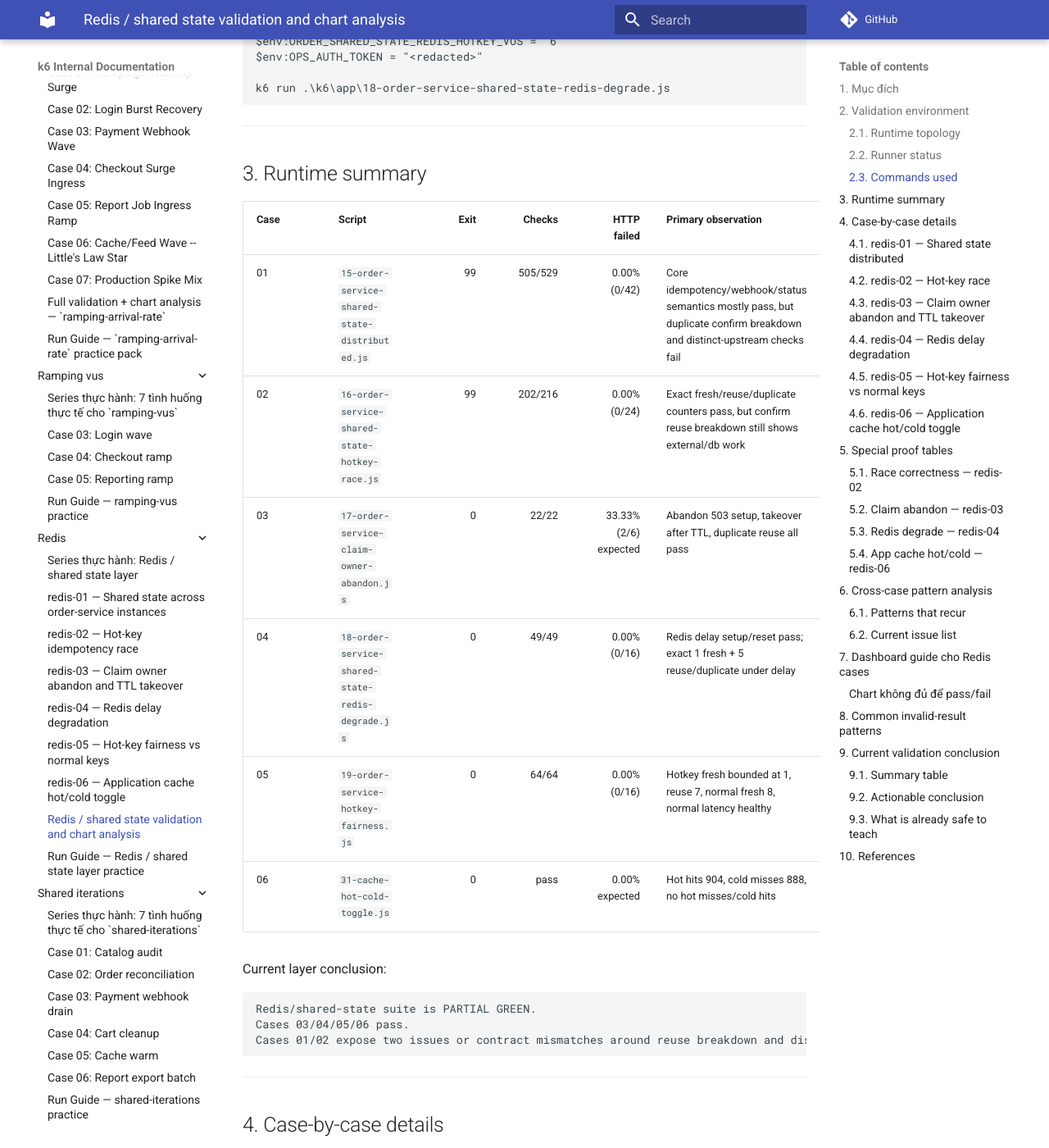
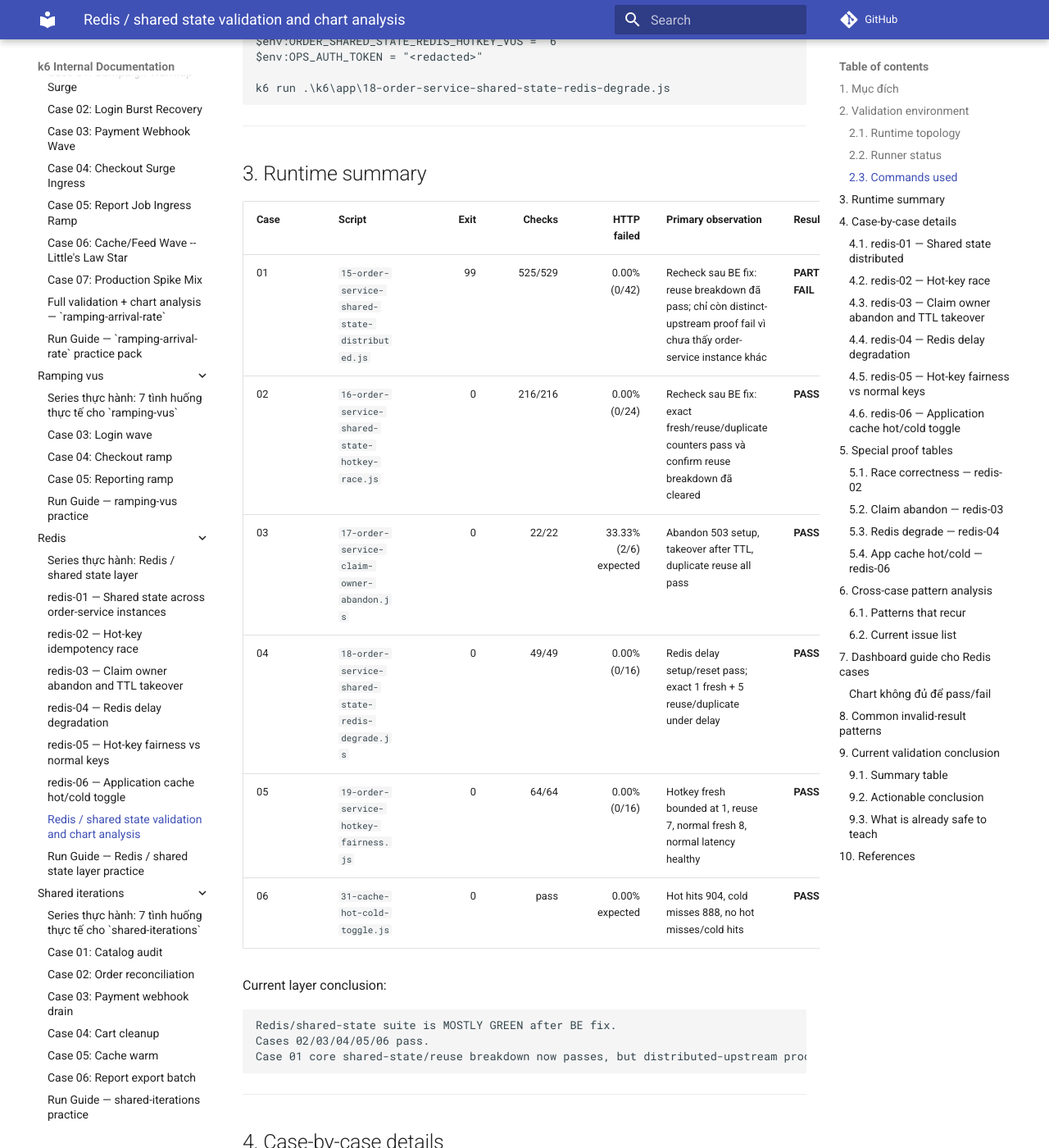
Before and after one commit to meomew-auto/markdown, an MkDocs documentation site: the page built from docs/practice/redis/07_validation-and-chart-analysis.md, in a window 1280 px wide and 1400 px high, scrolled down 1789 px. Shown: the whole window at 82% size. Built offline with MkDocs 1.6.1 and Material for MkDocs 9.7.7, drawn with Linux system fonts in a browser that asks for light colours; comment, search, counter and statistics services are not loaded; some of the changed text lies outside the part shown.

Commit message:
Update docs

````diff
--- a/docs/practice/redis/07_validation-and-chart-analysis.md
+++ b/docs/practice/redis/07_validation-and-chart-analysis.md
@@ -93,8 +93,8 @@ k6 run .\k6\app\18-order-service-shared-state-redis-degrade.js
 
 | Case | Script | Exit | Checks | HTTP failed | Primary observation | Result |
 | --- | --- | ---: | ---: | ---: | --- | --- |
-| 01 | `15-order-service-shared-state-distributed.js` | 99 | 505/529 | 0.00% (0/42) | Core idempotency/webhook/status semantics mostly pass, but duplicate confirm breakdown and distinct-upstream checks fail | **FAIL** |
-| 02 | `16-order-service-shared-state-hotkey-race.js` | 99 | 202/216 | 0.00% (0/24) | Exact fresh/reuse/duplicate counters pass, but confirm reuse breakdown still shows external/db work | **FAIL** |
+| 01 | `15-order-service-shared-state-distributed.js` | 99 | 525/529 | 0.00% (0/42) | Recheck sau BE fix: reuse breakdown đã pass; chỉ còn distinct-upstream proof fail vì chưa thấy order-service instance khác | **PARTIAL / FAIL** |
+| 02 | `16-order-service-shared-state-hotkey-race.js` | 0 | 216/216 | 0.00% (0/24) | Recheck sau BE fix: exact fresh/reuse/duplicate counters pass và confirm reuse breakdown đã cleared | **PASS** |
 | 03 | `17-order-service-claim-owner-abandon.js` | 0 | 22/22 | 33.33% (2/6) expected | Abandon 503 setup, takeover after TTL, duplicate reuse all pass | **PASS** |
 | 04 | `18-order-service-shared-state-redis-degrade.js` | 0 | 49/49 | 0.00% (0/16) | Redis delay setup/reset pass; exact 1 fresh + 5 reuse/duplicate under delay | **PASS** |
 | 05 | `19-order-service-hotkey-fairness.js` | 0 | 64/64 | 0.00% (0/16) | Hotkey fresh bounded at 1, reuse 7, normal fresh 8, normal latency healthy | **PASS** |
@@ -103,9 +103,9 @@ k6 run .\k6\app\18-order-service-shared-state-redis-degrade.js
 Current layer conclusion:
 
 ```text
-Redis/shared-state suite is PARTIAL GREEN.
-Cases 03/04/05/06 pass.
-Cases 01/02 expose two issues or contract mismatches around reuse breakdown and distributed-upstream proof.
+Redis/shared-state suite is MOSTLY GREEN after BE fix.
+Cases 02/03/04/05/06 pass.
+Case 01 core shared-state/reuse breakdown now passes, but distributed-upstream proof still fails because only one order-service instance is observed.
 ```
 
 ---
@@ -114,14 +114,16 @@ Cases 01/02 expose two issues or contract mismatches around reuse breakdown and
 
 ### 4.1. redis-01 — Shared state distributed
 
-Observed:
+Observed after BE fix recheck:
 
 ```text
 Exit: 99
-checks: 505/529 = 95.46%
+checks: 525/529 = 99.24%
 http_req_failed: 0.00% (0/42)
-order_service_shared_state_distributed_check_failures: 24
+order_service_shared_state_distributed_check_failures: 4
 ```
+
+Previous run before fix was `505/529` with 24 check failures. The reuse breakdown failures are now fixed.
 
 Passed evidence:
 
````
